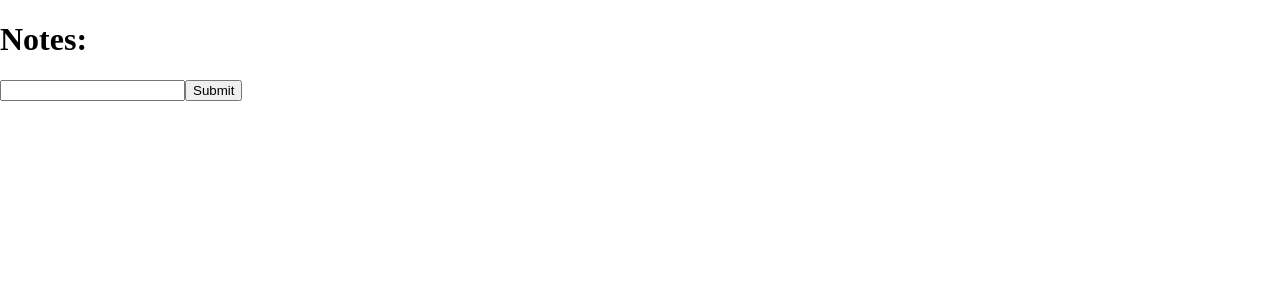
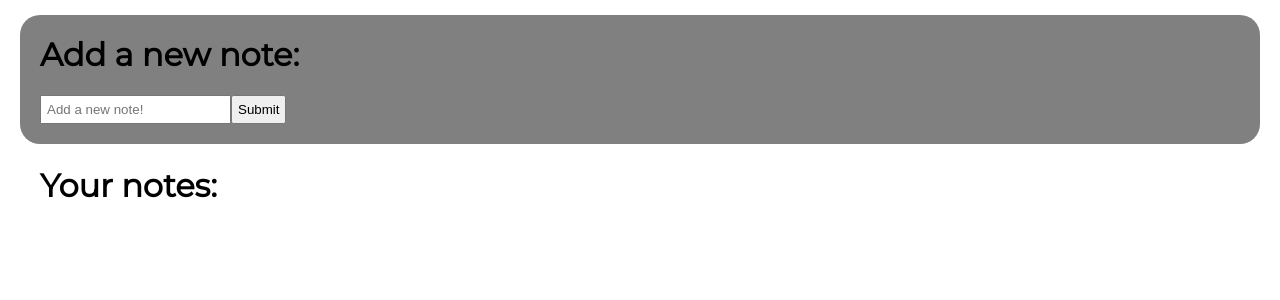
Before and after one commit to Sosna123/notatki-konto, a Vue app: page /#/ in a window 1280 px wide. Shown: the top 300 px of the page. Built offline with nearby package versions, Linux system fonts and the light colour scheme.

Commit message:
Some css and enter on input adds a note

```diff
--- a/src/App.vue
+++ b/src/App.vue
@@ -9,8 +9,11 @@ export default{
 </script>
 
 <style>
+@import url('https://fonts.googleapis.com/css2?family=Montserrat:wght@300;400&display=swap');
+
 body{
     padding: 0;
     margin: 0;
+    font-family: "Montserrat", sans-serif;
 }
 </style>
--- a/src/components/Notes.vue
+++ b/src/components/Notes.vue
@@ -1,12 +1,17 @@
 <template>
+    <link rel="stylesheet" href="https://fonts.googleapis.com/css2?family=Material+Symbols+Outlined:opsz,wght,FILL,GRAD@20..48,100..700,0..1,-50..200" />
+
     <div class="Notes">
-        <h1>Notes:</h1>
-        <input type="text" v-model="currentNote">
-        <button @click="addNote">Submit</button>
-        <ul>
+        <div>
+            <h1>Add a new note:</h1>
+            <input @keydown="enterOnInput" type="text" v-model="currentNote" class="addInput" placeholder="Add a new note!">
+            <button @click="addNote" class="addButton">Submit</button>
+        </div>
+        <ul id="notesList">
+            <h1>Your notes:</h1>
             <li v-for="note in notes" :key="note">
-                <p>{{ note.content }}</p>
-                <button @click="removeNote(note)">remove</button>
+                <p class="noteText">{{ note.content }}</p>
+                <button @click="removeNote(note)" class="material-symbols-outlined">delete</button>
             </li>
         </ul>
     </div>
@@ -78,6 +83,12 @@ export default {
             })
         }
 
+        let enterOnInput = (e) => {
+            if(e.key === 'Enter'){
+                addNote();
+            }
+        }
+
         // wczytywanie notek z api
         onMounted(() => displayData())
 
@@ -85,14 +96,55 @@ export default {
             // zmienne
             currentNote, notes,
             // funkcje
-            addNote, removeNote, displayData
+            addNote, removeNote, displayData, enterOnInput
         }
     }
 }
 </script>
 
 <style>
+/* divs */
 .Notes{
+    display: inline;
+}
+
+.Notes div{
+    background-color: grey;
+    padding: 20px;
+    border-radius: 20px;
+    margin: 15px 20px;
+}
+
+
+/* content */
+.Notes div > h1{
+    margin-top: 0;
+}
+
+ul > li > * {
     display: inline-block;
 }
+
+.noteText{
+    font-size: 20px;
+    margin-right: 10px;
+    padding: 10px;
+}
+
+.addInput{
+    padding: 5px;
+}
+
+.addButton{
+    padding: 5px;
+}
+
+/* google icons */
+.material-symbols-outlined {
+  font-variation-settings:
+  'FILL' 0,
+  'wght' 400,
+  'GRAD' 0,
+  'opsz' 24
+}
 </style>
```
